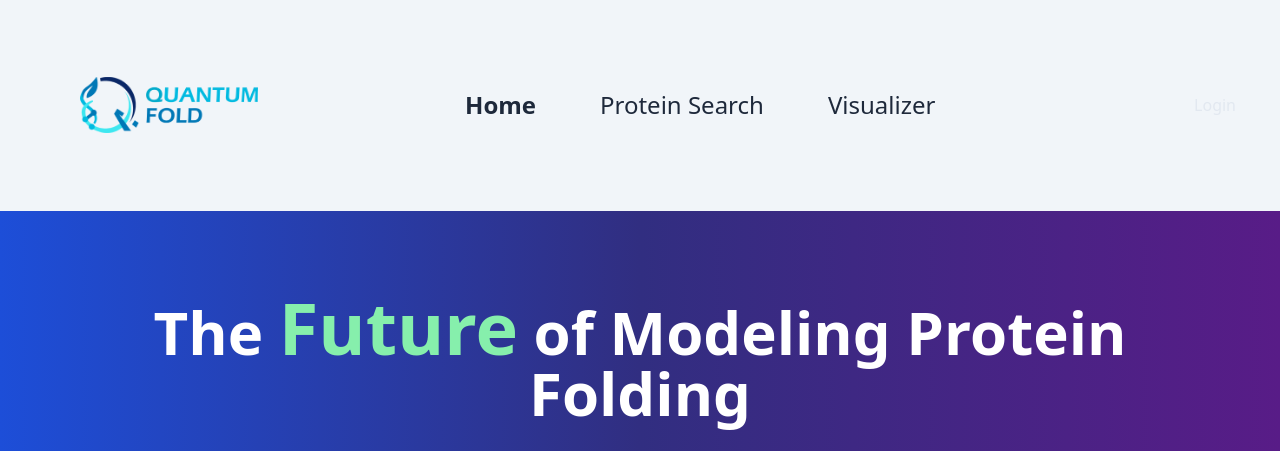
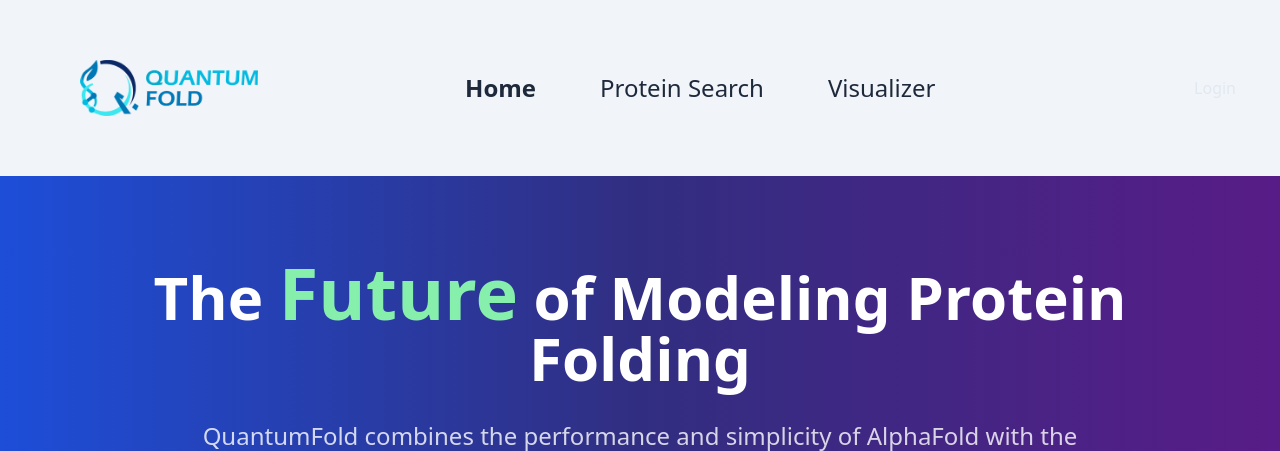
Before and after one commit to NotFish232/HackTJ-2025, a Django app: page / in a window 1280 px wide. Shown: the top 451 px of the page. Run offline with Django 5.2, Linux system fonts and the light colour scheme; parts of the project's set-up code (start-up, migrations or seed data) failed here and were passed over; some libraries are stand-ins or nearby versions.

Commit message:
fix scroll

```diff
--- a/website/templates/base.html
+++ b/website/templates/base.html
@@ -18,7 +18,7 @@
 
 <body class="w-screen h-screen font-roboto bg-slate-100">
   {% block nav %}
-  <nav class="bg-slate-100 h-[12%]">
+  <nav class="bg-slate-100 h-[10%] overflow-y-hidden">
     <div class="h-full flex flex-row items-center">
       <div class="ml-20">
         <a href="#"">
```
